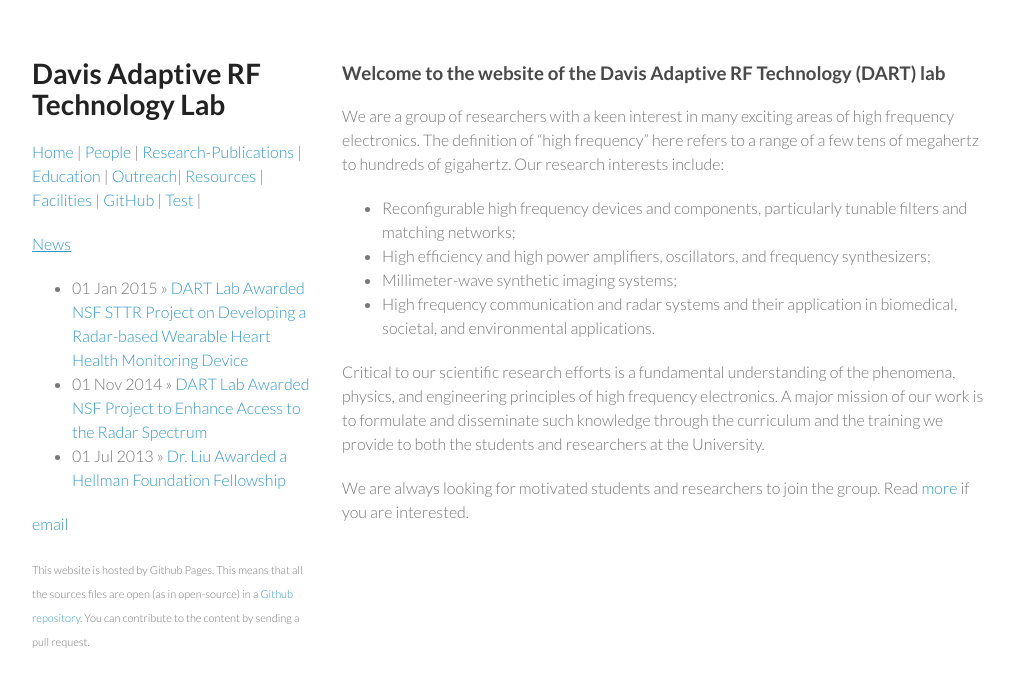
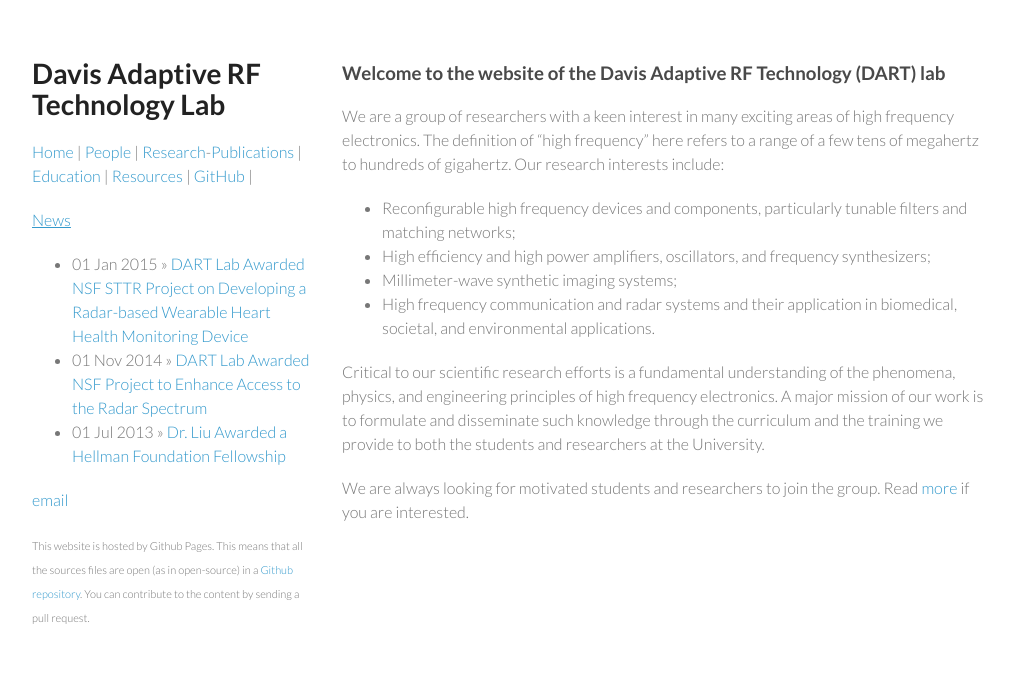
Before and after one commit to ucdart/ucdart.github.io, a Jekyll site: the page built from index.md, in a window 1280 px wide. Shown: the top 687 px of the page, without its empty margins (128-1142 px from the left). Built offline with Jekyll 4.4.1, drawn with Linux system fonts in a browser that asks for light colours.

Commit message:
Updated default.html

```diff
--- a/_layouts/default.html
+++ b/_layouts/default.html
@@ -17,7 +17,7 @@
 				<p></p>
 
 			<p>
-              <a href="/">Home</a> | <a href="/people">People</a> | <a href="/research">Research</a>-<a href="/research/publications.html">Publications</a> | <a href="/education">Education</a> | <a href="/education/outreach.html">Outreach</a>| <a href="/resources">Resources</a> | <a href="/facility">Facilities</a> | <a href="https://github.com/ucdart">GitHub</a> | <a href="/test.html">Test</a> |
+              <a href="/">Home</a> | <a href="/people">People</a> | <a href="/research">Research</a>-<a href="/research/publications.html">Publications</a> | <a href="/education">Education</a> | <a href="/resources">Resources</a> | <a href="https://github.com/ucdart">GitHub</a> | <!-- | <a href="/education/outreach.html">Outreach</a> | <a href="/facility">Facilities</a> | <a href="/test.html">Test</a> | -->
 			</p>
 
 			<p>
```
